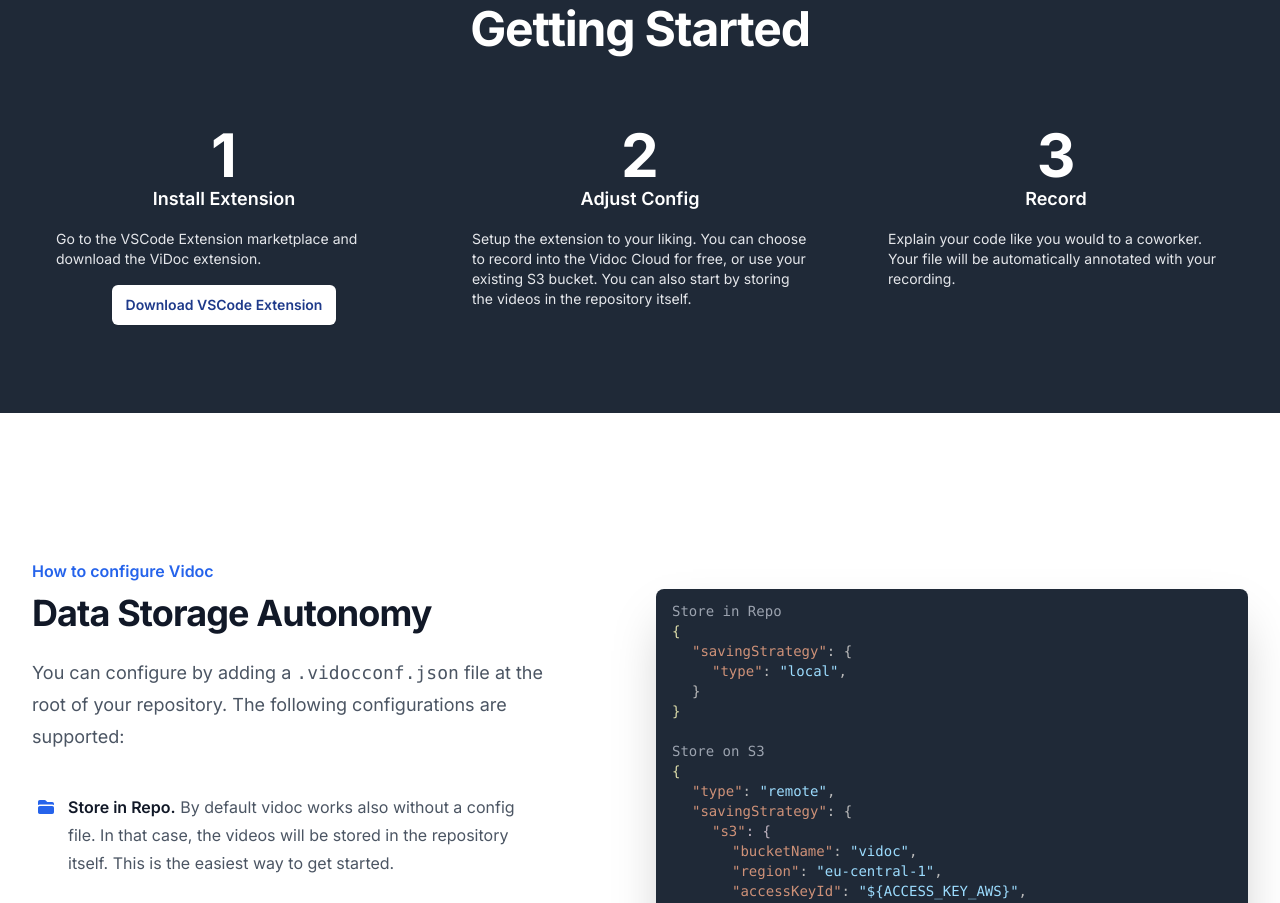
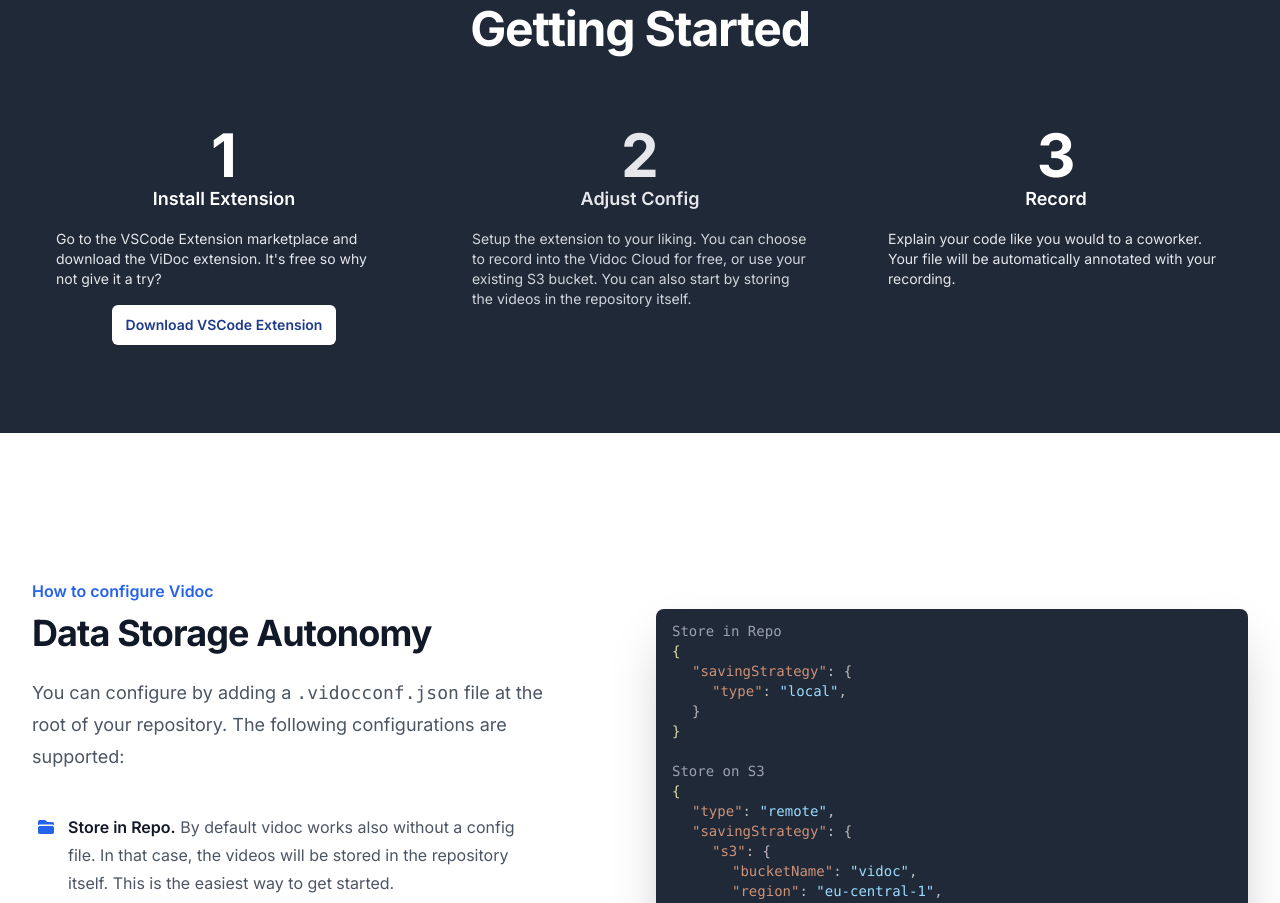
Before and after one commit to bubblegumsoldier/vidoc, a Next.js app in the folder src/vidoc-cloud/: page / in a window 1280 px wide. Shown: the part 1180-2083 px from the top of the page. Built offline with nearby package versions, Linux system fonts and the light colour scheme.

Commit message:
Optimizing steps, making one optional

```diff
--- a/src/vidoc-cloud/app/page.tsx
+++ b/src/vidoc-cloud/app/page.tsx
@@ -286,7 +286,7 @@
                   </h3>
                   <p className="text-sm text-gray-200 mt-4">
                     Go to the VSCode Extension marketplace and download the
-                    ViDoc extension.
+                    ViDoc extension. It's free so why not give it a try?
                   </p>
                   <Link
                     href="https://marketplace.visualstudio.com/items?itemName=HMDevConsulting.vidoc"
@@ -297,16 +297,16 @@
                   </Link>
                 </div>
                 <div className="flex flex-col items-center p-6 rounded-lg flex-1">
-                  <div className="text-6xl font-bold text-white">2</div>
+                  <div className="text-6xl font-bold text-gray-200">2</div>
                   {/* <div className="mt-4 mb-2">
                     <i className="your-icon-class">
                       <AdjustmentsHorizontalIcon className="h-14 w-14"></AdjustmentsHorizontalIcon>
                     </i>
                   </div> */}
-                  <h3 className="text-lg font-semibold text-white">
+                  <h3 className="text-lg font-semibold text-gray-200">
                     Adjust Config
                   </h3>
-                  <p className="text-sm text-gray-200 mt-4">
+                  <p className="text-sm text-gray-300 mt-4">
                     Setup the extension to your liking. You can choose to record
                     into the Vidoc Cloud for free, or use your existing S3
                     bucket. You can also start by storing the videos in the
```
